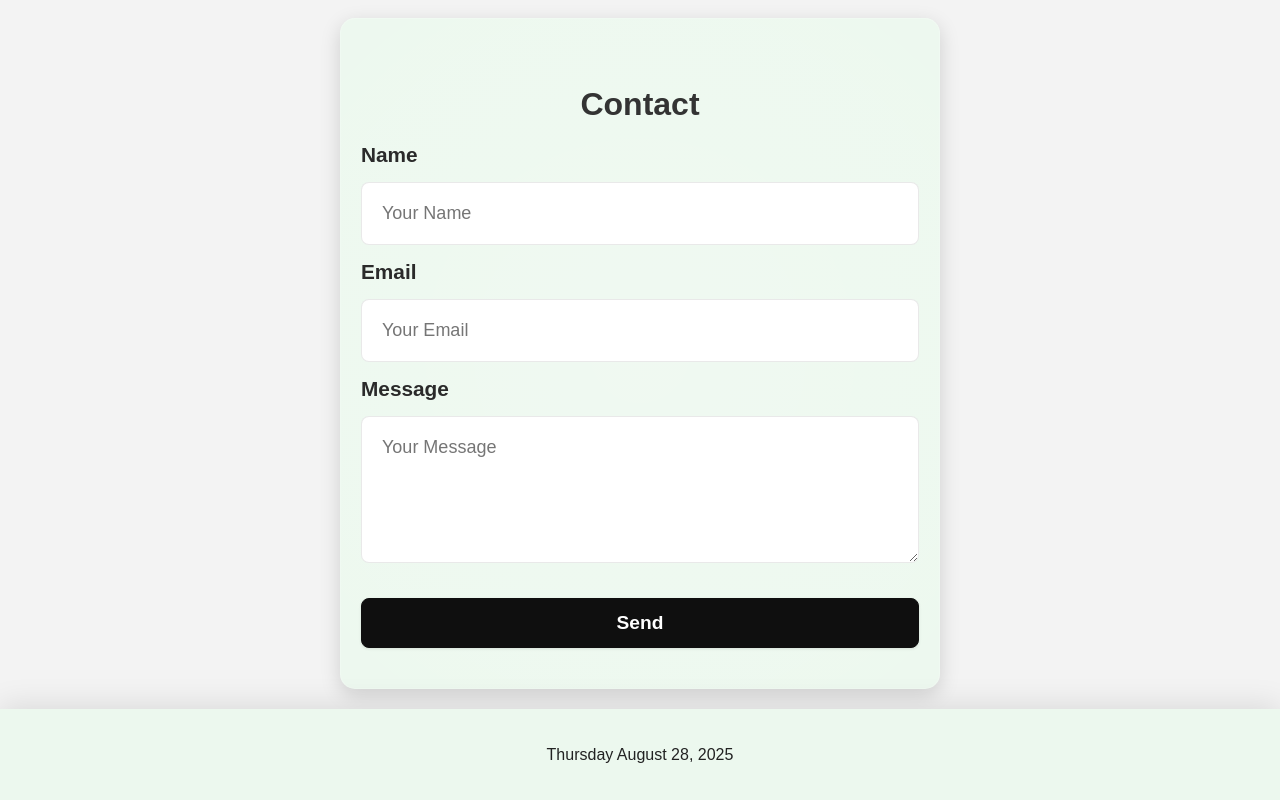
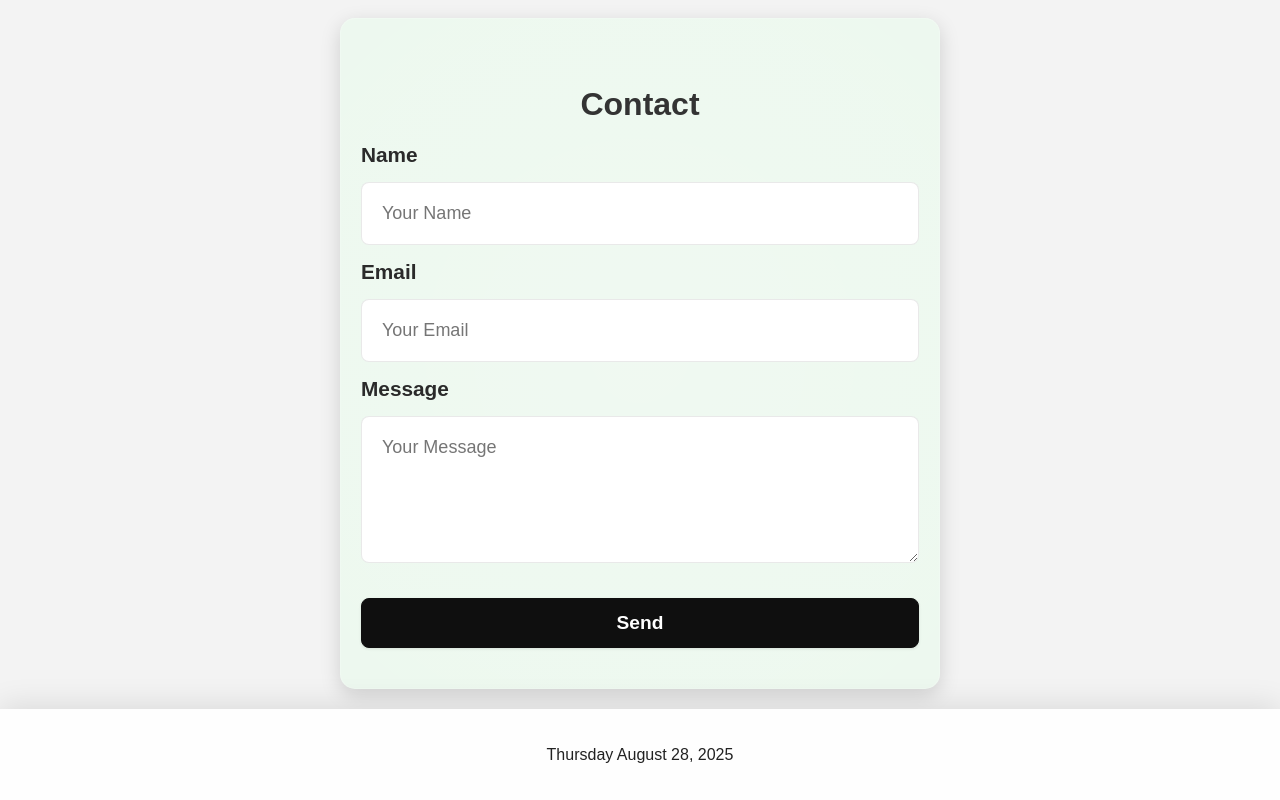
Before and after one commit to kironroy/kironroy-react, a React (Create React App) app: page / in a window 1280 px wide. Shown: the part 1862-2662 px from the top of the page. Built offline with nearby package versions, Linux system fonts and the light colour scheme; no server answers; a web font is replaced by a local one.

Commit message:
Header and Footer
🛠️ Header and footer #fefefe;

```diff
--- a/src/components/Footer.css
+++ b/src/components/Footer.css
@@ -1,13 +1,12 @@
 /* Header Styles */
 .footer {
-  background: #ecf8ee;
-  color: #fff;
+  background: #fefefe;
   padding: 20px 0;
   text-align: center;
   margin-top: 20px;
   backdrop-filter: blur(10px);
   -webkit-backdrop-filter: blur(10px); /* Safari support */
-  border-top: 1px solid #ecf8ee;
+  border-top: 1px solid #fefefe;
   box-shadow: 0 -4px 30px rgba(0, 0, 0, 0.1);
 }
 
--- a/src/components/Header.css
+++ b/src/components/Header.css
@@ -1,5 +1,5 @@
 .header {
-  background: #ecf8ee;
+  background: #fefefe;
   color: #fff;
   padding: 20px 0;
   backdrop-filter: blur(10px);
```
